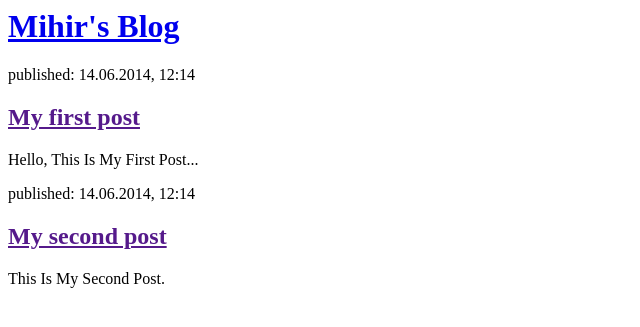
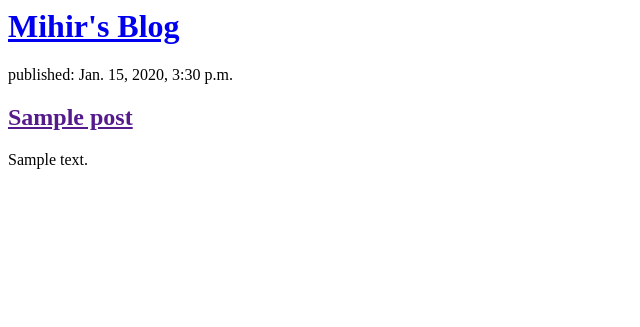
Before and after one commit to DaffyTheDuck/blog, a Django app: template blog/templates/blog/post_list.html in a window 1280 px wide. Shown: the top 327 px of the page, without its empty margins (0-640 px from the left). Run offline with Django 3.2, Linux system fonts and the light colour scheme; the template is opened without the code that fills it: values that come from a table or form of the project are taken from there, others are empty; tables that the repository leaves empty hold one stand-in row (values such as "Sample post").

Commit message:
Modified templates to display posts from database.

```diff
--- a/blog/templates/blog/post_list.html
+++ b/blog/templates/blog/post_list.html
@@ -7,16 +7,12 @@
             <h1><a href="/">Mihir's Blog</a></h1>
         </div>
 
-        <div>
-            <p>published: 14.06.2014, 12:14</p>
-            <h2><a href="">My first post</a></h2>
-            <p>Hello, This Is My First Post...</p>
-        </div>
-
-        <div>
-            <p>published: 14.06.2014, 12:14</p>
-            <h2><a href="">My second post</a></h2>
-            <p>This Is My Second Post.</p>
-        </div>
+        {% for post in posts %}
+            <div>
+                <p>published: {{ post.published_date }}</p>
+                <h2><a href="">{{ post.title }}</a></h2>
+                <p>{{ post.text|linebreaksbr }}</p>
+            </div>
+        {% endfor %}
     </body>
 </html>
--- a/blog/views.py
+++ b/blog/views.py
@@ -1,5 +1,8 @@
 from django.shortcuts import render
+from django.utils import timezone
+from .models import Post
 
 # Create your views here.
 def post_list(request):
+    posts = Post.objects.filter(published_date__lte=timezone.now()).order_by('published_date')
     return render(request, 'blog/post_list.html', {})
```
